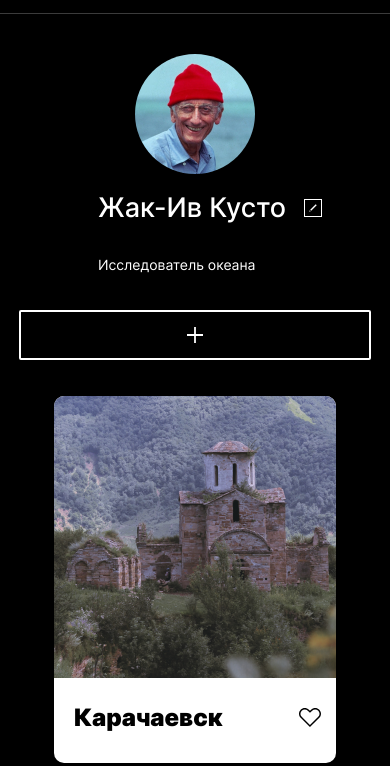
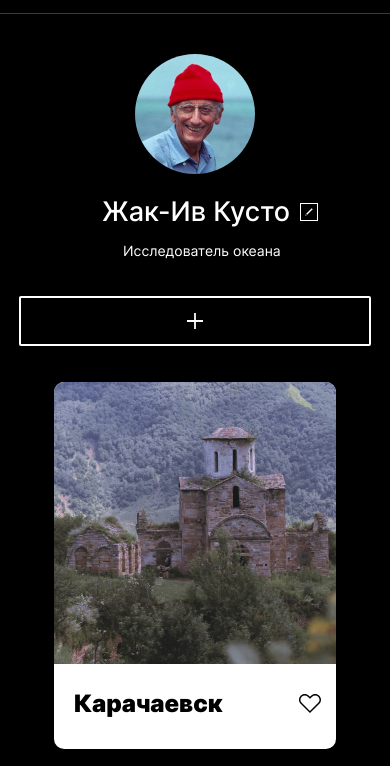
Before and after one commit to MariaDeeva/mesto-project, a plain HTML site: page index.html in a window 390 px wide. Shown: the part 74-840 px from the top of the page. Drawn offline with Linux system fonts and the light colour scheme.

Commit message:
Исправлено ревью

```diff
--- a/blocks/footer/__copyright/footer__copyright.css
+++ b/blocks/footer/__copyright/footer__copyright.css
@@ -6,7 +6,7 @@
    margin: 0;
 }
 @media screen and (max-width: 880px){
-   .footer{
+   .footer__copyright {
       font-size: 14px;
      }
    }
--- a/blocks/profil/__aboutme/profil__aboutme.css
+++ b/blocks/profil/__aboutme/profil__aboutme.css
@@ -9,5 +9,6 @@
     .profil__aboutme {
         font-size: 14px;
         max-width: 200px;
+        text-align: center;
     }
 }
--- a/blocks/profil/__fullname/profil__fullname.css
+++ b/blocks/profil/__fullname/profil__fullname.css
@@ -7,12 +7,13 @@
     white-space: nowrap;
     overflow: hidden;
     max-width: 300px;
-
+    margin: 0;
 }
 @media screen and (max-width: 880px) {
     .profil__fullname {
         font-size: 27px;
         line-height: 1.21;
         max-width: 200px;
+        padding-right: 10px;
     }
 }
--- a/blocks/profil/__item/profil__item.css
+++ b/blocks/profil/__item/profil__item.css
@@ -7,6 +7,6 @@
 }
 @media screen and (max-width: 880px) {
     .profil__item {
-        padding-bottom: 14px;
+        padding: 22.25px 0 14px 0;
     }
 }
```
